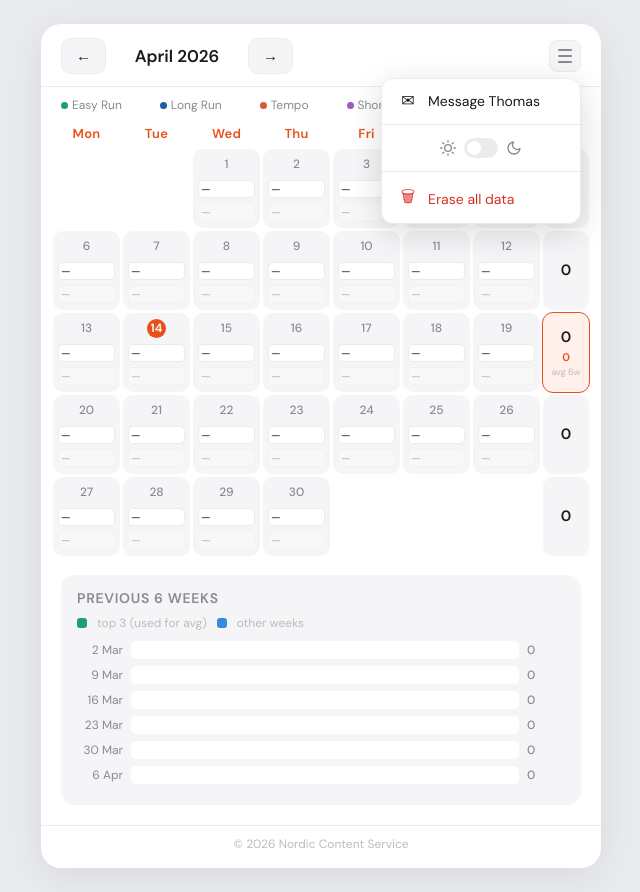
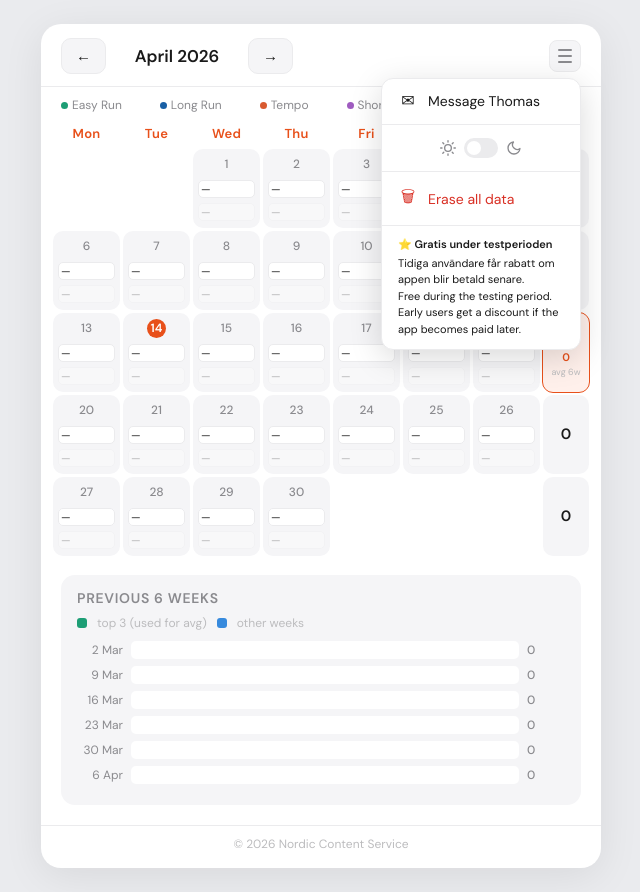
Before and after one commit to NordicContentService/RunWeek, a plain HTML site: page index.html in a window 1280 px wide. Both pictures are taken after a click on the button "Menu". Shown: the whole page, without its empty margins (319-959 px from the left). Drawn offline with Linux system fonts and the light colour scheme; a script that the page names is missing.

Commit message:
info om gratis o betald i meny

```diff
--- a/index.html
+++ b/index.html
@@ -231,6 +231,23 @@
     height: 1px;
     background: var(--border);
     margin: 2px 0;
+  }
+
+  .dropdown-info {
+    padding: 10px 16px 12px;
+    font-size: 11px;
+    color: var(--text-primary);
+    line-height: 1.5;
+    border-top: 1px solid var(--border);
+    margin-top: 2px;
+  }
+
+  .dropdown-info strong {
+    display: block;
+    font-weight: 600;
+    color: var(--text-primary);
+    margin-bottom: 2px;
+    font-size: 11px;
   }
 
   .theme-toggle-label {
@@ -669,6 +686,11 @@
           <span class="dropdown-icon">&#128465;</span>
           Erase all data
         </button>
+        <div class="dropdown-info">
+          <strong>⭐ Gratis under testperioden</strong>
+          Tidiga användare får rabatt om appen blir betald senare.<br>
+          <span>Free during the testing period. Early users get a discount if the app becomes paid later.</span>
+        </div>
       </div>
     </div>
   </div>
```
